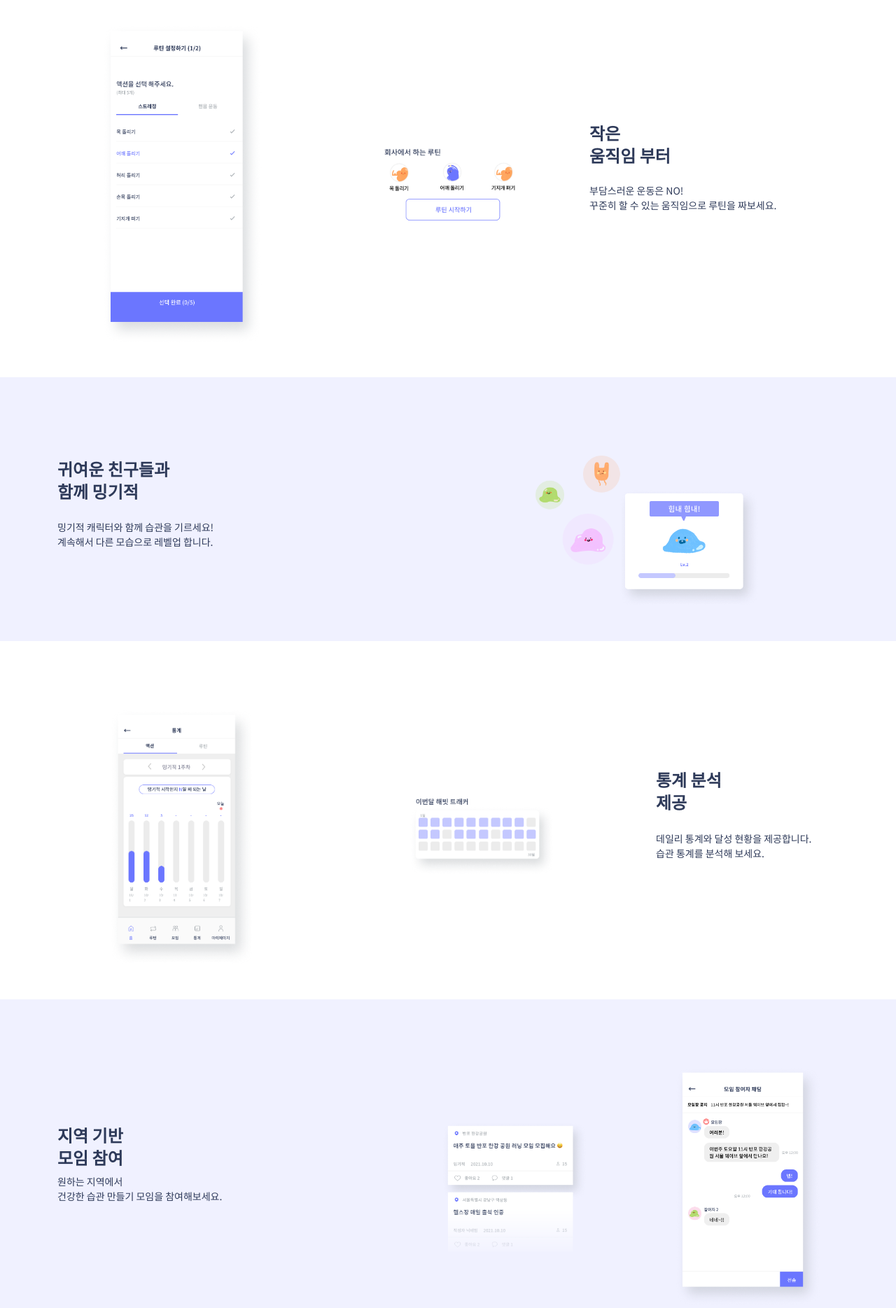
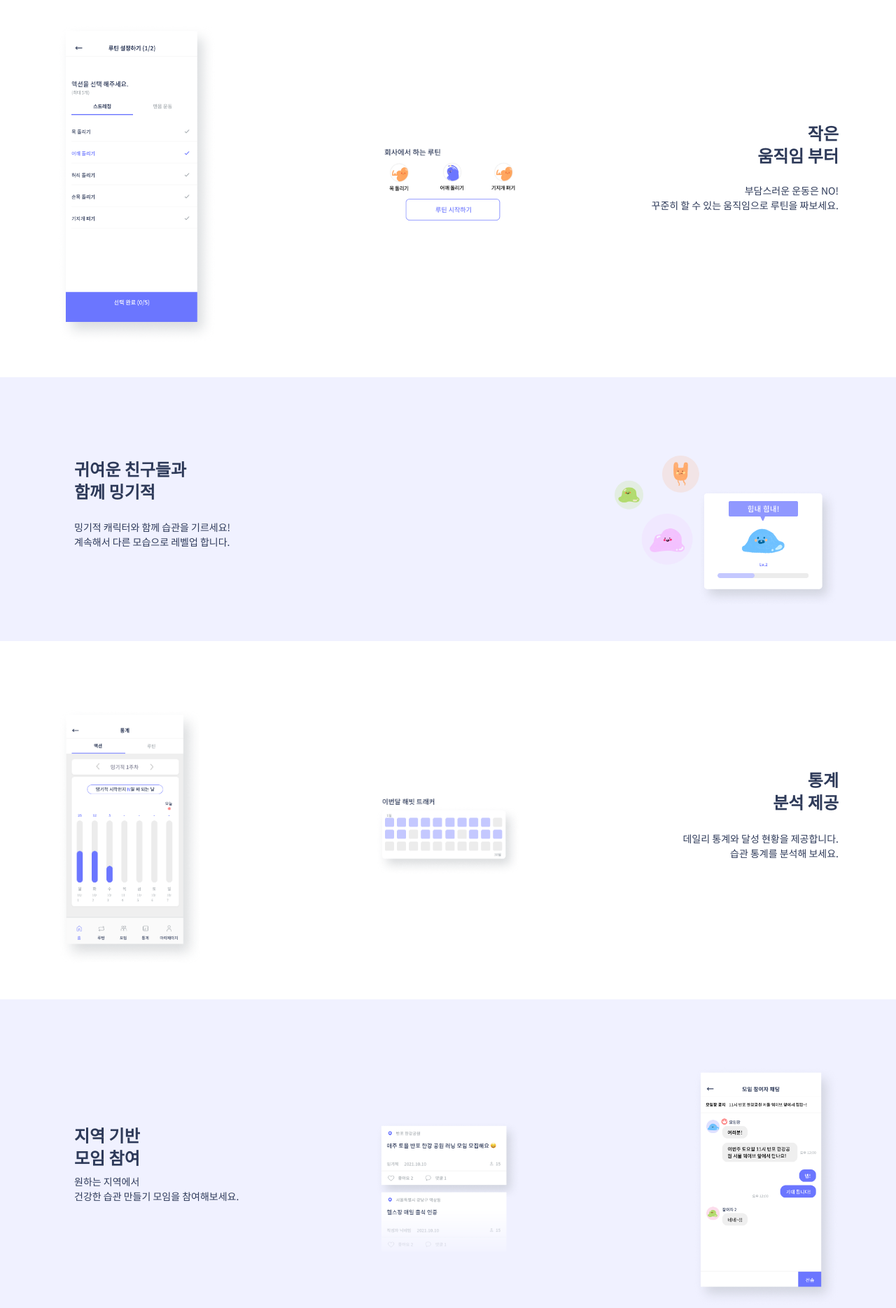
Before and after one commit to hanghae99-team6-actualProject/landing, a website: page index.html in a window 1280 px wide. Shown: the part 1439-3308 px from the top of the page at 70% size. Drawn offline with nearby package versions, Linux system fonts and the light colour scheme.

Commit message:
💄 ✏️ update style

```diff
--- a/index.html
+++ b/index.html
@@ -150,8 +150,10 @@
             <div class="container">
                 <div class="row align-items-center flex-row-reverse">
                     <div class="col-lg-4 col-xs-6">
-                        <h1 class="title-black">작은<br />움직임 부터</h1>
-                        <p class="desc-black">
+                        <h1 class="title-black desc-right">
+                            작은<br />움직임 부터
+                        </h1>
+                        <p class="desc-black desc-right">
                             부담스러운 운동은 NO! <br />
                             꾸준히 할 수 있는 움직임으로 루틴을 짜보세요.
                         </p>
@@ -163,7 +165,7 @@
                             src="./landing_img/routine.png"
                         />
                     </div>
-                    <div class="col-lg-4 col-xs-6 media-center">
+                    <div class="col-lg-4 col-xs-6 button-left">
                         <img
                             class="routine-img-1"
                             src="./landing_img/routine-setting.png"
@@ -182,15 +184,15 @@
                             justify-content-center
                         "
                     >
-                        <h1 class="title-black">
+                        <h1 class="title-black margin-a">
                             귀여운 친구들과<br />함께 밍기적
                         </h1>
-                        <p class="desc-black">
+                        <p class="desc-black margin-a">
                             밍기적 캐릭터와 함께 습관을 기르세요! <br />
                             계속해서 다른 모습으로 레벨업 합니다.
                         </p>
                     </div>
-                    <div class="col-lg-6 col-xs-12 button-center">
+                    <div class="col-lg-6 col-xs-12 button-right">
                         <img
                             class="friend-img"
                             src="./landing_img/friends.png"
@@ -201,21 +203,30 @@
         </section>
         <section class="fourth-section">
             <div class="container">
-                <div class="row align-items-center flex-row-reverse">
-                    <div class="col-lg-3 col-xs-12">
-                        <h1 class="title-black">통계 분석<br />제공</h1>
-                        <p class="desc-black">
+                <div
+                    class="
+                        row
+                        align-items-center
+                        justify-content-between
+                        flex-row-reverse
+                    "
+                >
+                    <div class="col-lg-4 col-xs-12">
+                        <h1 class="title-black desc-right">
+                            통계<br />분석 제공
+                        </h1>
+                        <p class="desc-black desc-right">
                             데일리 통계와 달성 현황을 제공합니다. <br />
                             습관 통계를 분석해 보세요.
                         </p>
                     </div>
-                    <div class="col-lg-5 col-xs-12 button-center">
+                    <div class="col-lg-4 col-xs-12 button-center">
                         <img
                             class="phone-habit-img"
                             src="./landing_img/habit-2.png"
                         />
                     </div>
-                    <div class="col-lg-4 col-xs-12 button-center">
+                    <div class="col-lg-4 col-xs-12 button-left">
                         <img
                             class="phone-habit-img"
                             src="./landing_img/habit-1.png"
@@ -227,9 +238,11 @@
         <section class="fifth-section">
             <div class="container">
                 <div class="row align-items-center justify-content-center">
-                    <div class="col-lg-5 col-xs-12">
-                        <h1 class="title-black">지역 기반<br />모임 참여</h1>
-                        <p class="desc-black">
+                    <div class="col-lg-4 col-xs-12">
+                        <h1 class="title-black margin-a">
+                            지역 기반<br />모임 참여
+                        </h1>
+                        <p class="desc-black margin-a">
                             원하는 지역에서 <br />
                             건강한 습관 만들기 모임을 참여해보세요.
                         </p>
@@ -247,14 +260,7 @@
                             src="./landing_img/chat-1.png"
                         />
                     </div>
-                    <div
-                        class="
-                            col-lg-3 col-xs-12
-                            button-center
-                            align-items-center
-                            justify-content-center
-                        "
-                    >
+                    <div class="col-lg-4 col-xs-12 button-right">
                         <img
                             class="phone-habit-img button-center"
                             src="./landing_img/chat-2.png"
--- a/styles/main.scss
+++ b/styles/main.scss
@@ -6,6 +6,12 @@
 
 section {
     padding: 3rem 0;
+}
+
+@media screen and (min-width: 1000px) {
+    .margin-a {
+        margin-left: 1.5rem;
+    }
 }
 
 .logo {
@@ -199,6 +205,56 @@ footer {
     }
 }
 
+.button-left {
+    @include column-flexbox();
+    button {
+        width: 12.563rem;
+        height: 3rem;
+        background-color: $white;
+        border-radius: 25.7143px;
+    }
+    @media screen and (min-width: 1000px) {
+        @include column-flexbox(start, start);
+        button {
+            width: 12.563rem;
+            height: 3rem;
+            background-color: $white;
+            border-radius: 25.7143px;
+        }
+    }
+}
+
+.button-right {
+    @include column-flexbox();
+    button {
+        width: 12.563rem;
+        height: 3rem;
+        background-color: $white;
+        border-radius: 25.7143px;
+    }
+    @media screen and (min-width: 1000px) {
+        @include column-flexbox(end, end);
+        button {
+            width: 12.563rem;
+            height: 3rem;
+            background-color: $white;
+            border-radius: 25.7143px;
+        }
+    }
+}
+
+.desc-right {
+    @media screen and (min-width: 1000px) {
+        text-align: right !important;
+    }
+}
+
+.desc-center {
+    @media screen and (min-width: 1000px) {
+        text-align: center !important;
+    }
+}
+
 .media-center {
     @include column-flexbox();
 }
```
Also changed, not shown: style.css.
